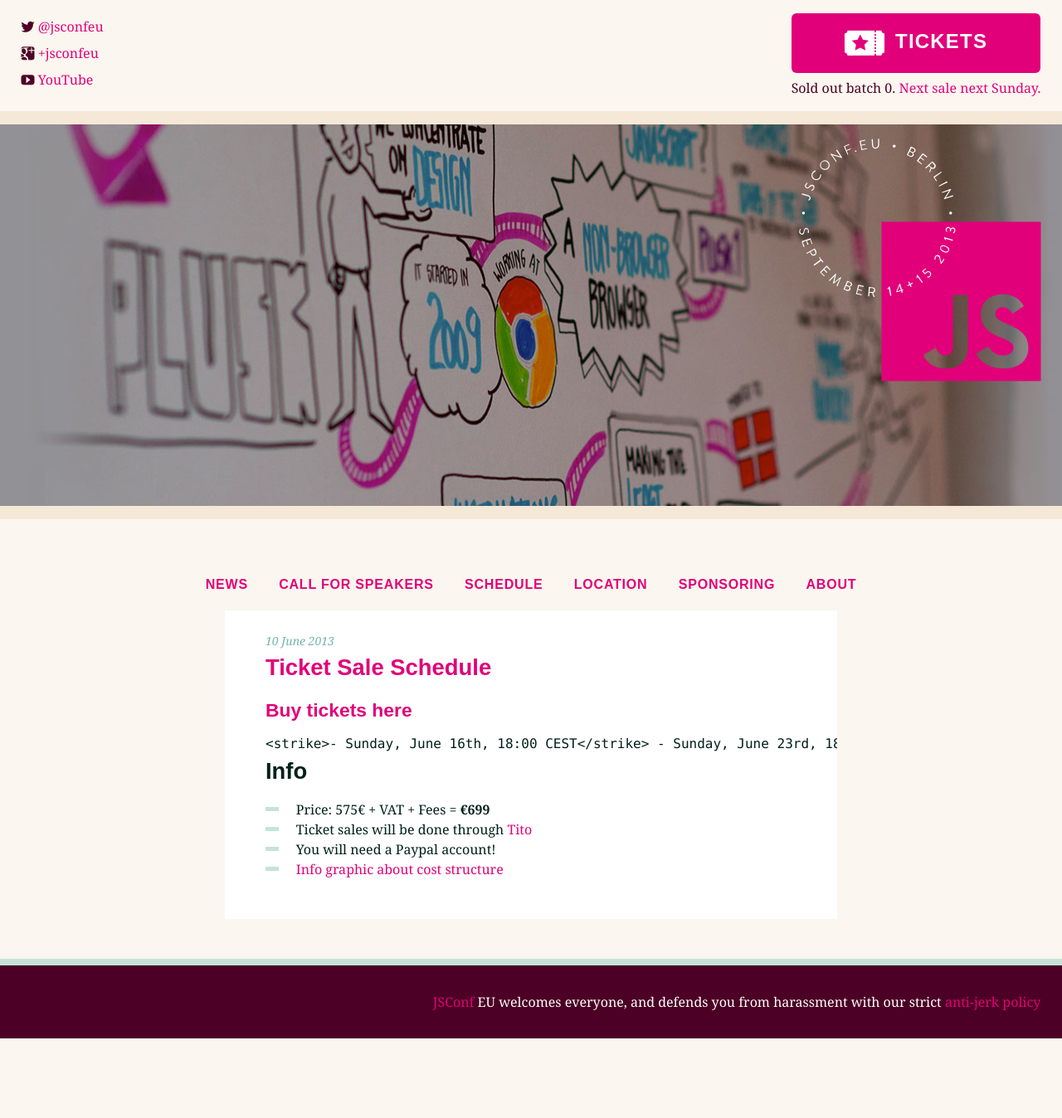
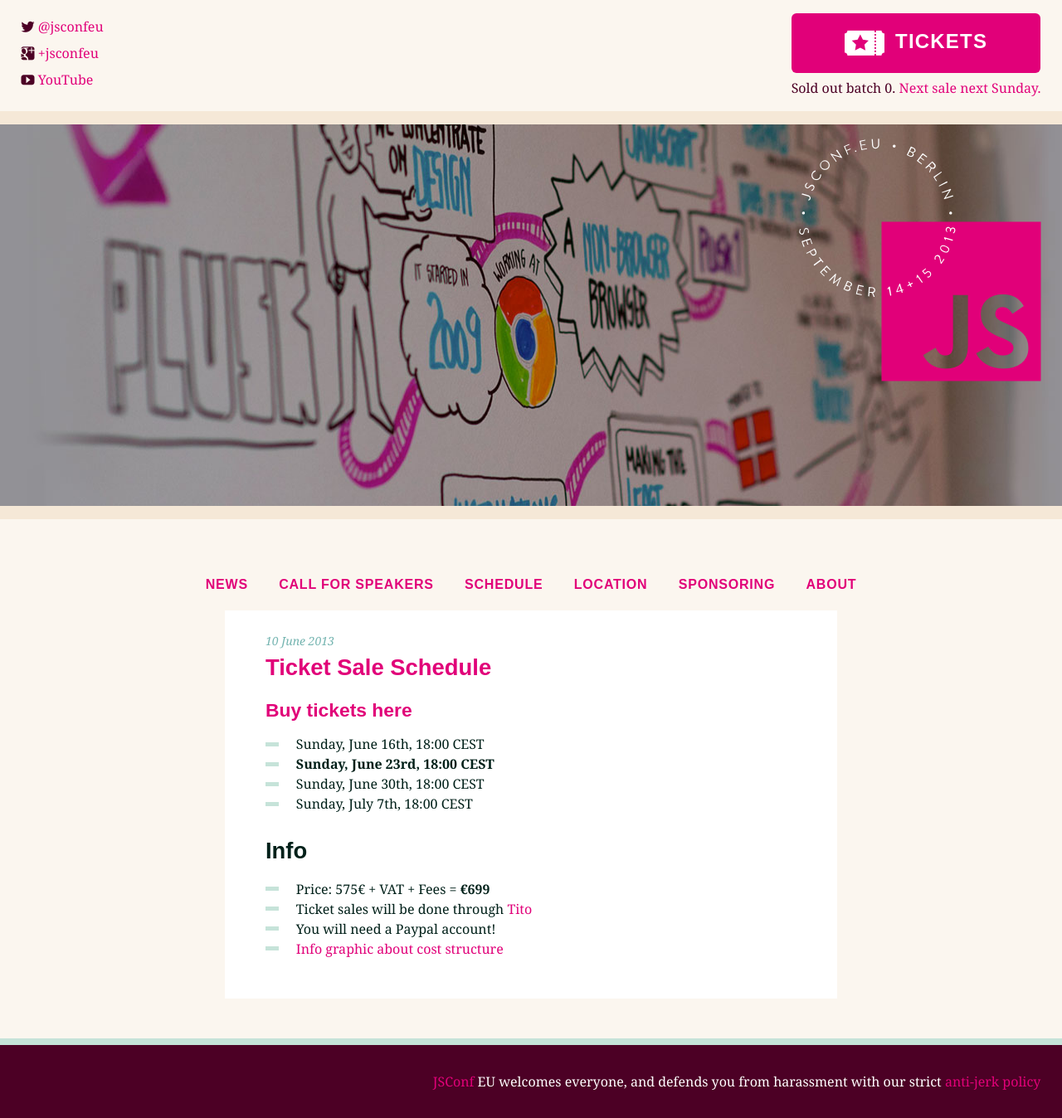
Before and after one commit to jsconf/2013.jsconf.eu, a Jekyll site: the page built from _posts/2013-06-10-ticket-sale-schedule.md, in a window 1280 px wide. Shown: the whole page at 83% size. Built offline with Jekyll 4.4.1, drawn with Linux system fonts in a browser that asks for light colours; nearby versions of some CDN libraries; comment, search, counter and statistics services are not loaded; before the commit the page ends 1252 px from its top, so only the background shows below that; some of the changed lines change nothing that is shown.

Commit message:
highlight next sale

```diff
--- a/_posts/2013-06-10-ticket-sale-schedule.md
+++ b/_posts/2013-06-10-ticket-sale-schedule.md
@@ -9,8 +9,8 @@
 
 #### [Buy tickets here](https://tito.io/jsconfeu/jsconf-eu-2013)
 
-    <strike>- Sunday, June 16th, 18:00 CEST</strike>
-- Sunday, June 23rd, 18:00 CEST
+- Sunday, June 16th, 18:00 CEST
+- **Sunday, June 23rd, 18:00 CEST**
 - Sunday, June 30th, 18:00 CEST
 - Sunday, July 7th, 18:00 CEST
 
```
